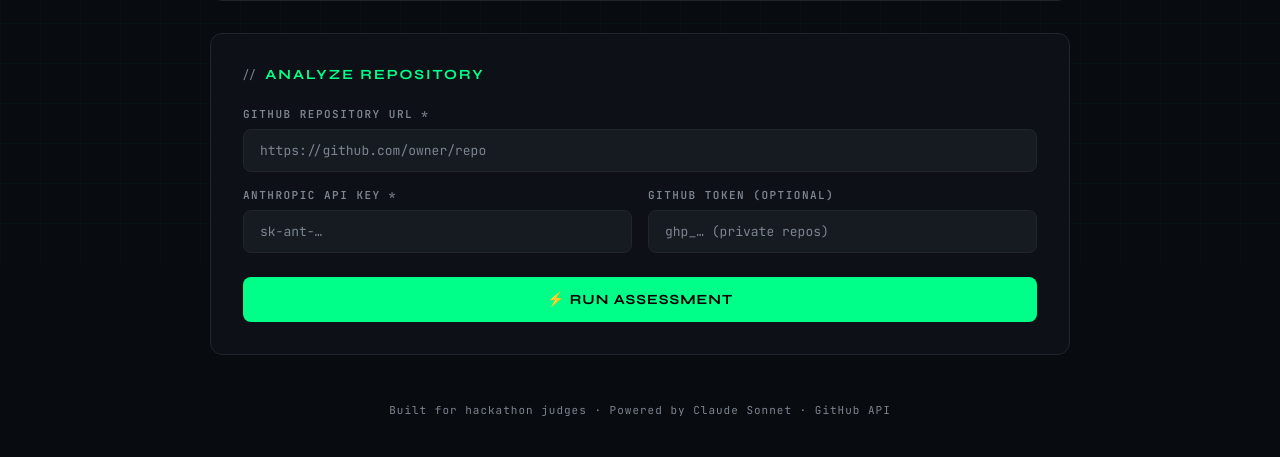
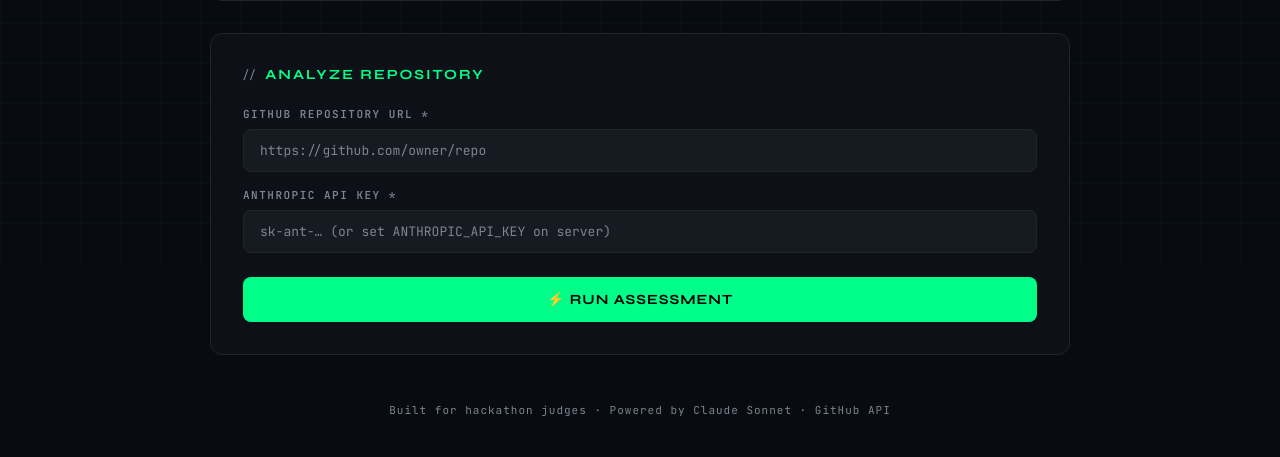
Before and after one commit to gdgbaku/hackathon-judge, a Python web app: template templates/index.html in a window 1280 px wide. Shown: the part 537-994 px from the top of the page. Run offline with Jinja, Linux system fonts and the light colour scheme; the template is opened without the code that fills it, so the values that code supplies are empty.

Commit message:
hide tokens , user server env vars

```diff
--- a/templates/index.html
+++ b/templates/index.html
@@ -646,16 +646,14 @@ input::placeholder { color: var(--muted); }
       <input type="text" id="repo_url" placeholder="https://github.com/owner/repo" />
     </div>
 
-    <div class="input-row">
-      <div class="input-group">
-        <label>Anthropic API Key *</label>
-        <input type="password" id="api_key" placeholder="sk-ant-…" />
-      </div>
-      <div class="input-group">
-        <label>GitHub Token (optional)</label>
-        <input type="password" id="github_token" placeholder="ghp_… (private repos)" />
-      </div>
+    <div id="apiKeySection" class="input-group">
+      <label>Anthropic API Key *
+        <span id="apiKeyBadge" style="display:none;margin-left:8px;background:rgba(0,255,136,0.15);color:var(--accent);font-size:10px;padding:2px 8px;border-radius:10px;border:1px solid rgba(0,255,136,0.3);">✓ configured on server</span>
+      </label>
+      <input type="password" id="api_key" placeholder="sk-ant-… (or set ANTHROPIC_API_KEY on server)" />
     </div>
+    <!-- GitHub token is set via GITHUB_TOKEN env var on server — hidden from UI -->
+    <input type="hidden" id="github_token" value="" />
 
     <button class="btn" id="analyzeBtn" onclick="analyze()">
       ⚡ Run Assessment
@@ -835,6 +833,26 @@ function renderResults(result) {
   document.getElementById('results').scrollIntoView({ behavior: 'smooth', block: 'start' });
 }
 
+// Check server config on load
+async function checkServerConfig() {
+  try {
+    const r = await fetch('/config');
+    const cfg = await r.json();
+    if (cfg.has_anthropic_key) {
+      document.getElementById('api_key').placeholder = 'sk-ant-… (or leave empty — server key configured)';
+      document.getElementById('apiKeyBadge').style.display = 'inline';
+    }
+    if (cfg.has_github_token) {
+      // GitHub token configured server-side, no need to show field
+      const note = document.createElement('div');
+      note.style.cssText = 'font-size:11px;color:var(--accent);margin-top:4px;';
+      note.textContent = '✓ GitHub token configured on server';
+      document.getElementById('apiKeySection').appendChild(note);
+    }
+  } catch(e) {}
+}
+window.addEventListener('load', checkServerConfig);
+
 async function analyze() {
   const repoUrl = document.getElementById('repo_url').value.trim();
   const apiKey = document.getElementById('api_key').value.trim();
```
